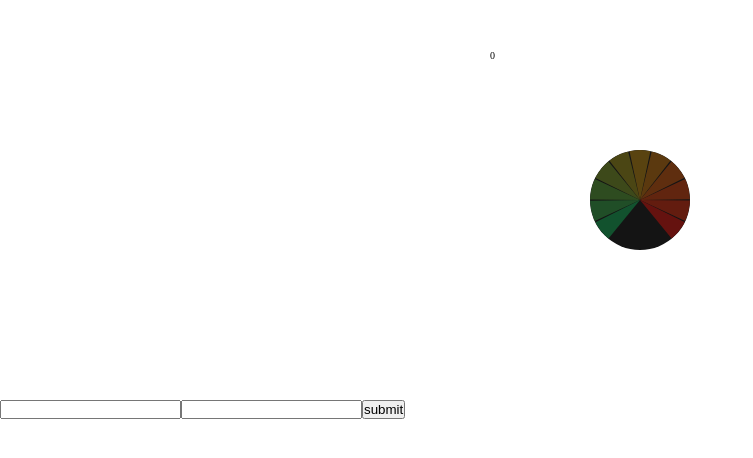
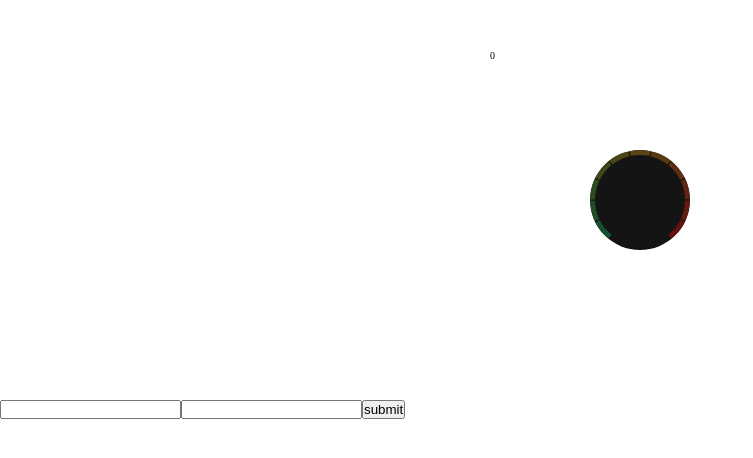
Before and after one commit to Nikolaj-Georgiev/reusable-gauge, a React (Vite) app in the folder second-try-react/gause-index-test/: page / in a window 1280 px wide. Shown: the top 458 px of the page, without its empty margins (0-753 px from the left). Built offline with nearby package versions, Linux system fonts and the light colour scheme.

Commit message:
added covering field

```diff
--- a/second-try-react/gause-index-test/src/components/Gauge.jsx
+++ b/second-try-react/gause-index-test/src/components/Gauge.jsx
@@ -18,12 +18,12 @@ export default function Gauge({ value, size }) {
   return (
     <>
       <div className={classes.container}>
-        <div class='center-content'>
+        <div className='center-content'>
           <p>0</p>
         </div>
-        <div class='gauge-center-hide'></div>
-        <div class='arrow-wrapper index-0'>
-          <div class='arrow'></div>
+        <div className={classes['center-hide']}></div>
+        <div className='arrow-wrapper index-0'>
+          <div className='arrow'></div>
         </div>
         <div className={containerSizeCss}>
           <div className={`${classes.piece} ${classes['piece--00']}`}></div>
--- a/second-try-react/gause-index-test/src/components/Gauge.module.css
+++ b/second-try-react/gause-index-test/src/components/Gauge.module.css
@@ -3,7 +3,7 @@
   height: 30rem;
   margin: 5rem auto;
   position: relative;
-  transition: all 0.4 ease-in-out;
+  transition: all 0.4s;
 }
 
 .gauge {
@@ -19,24 +19,55 @@
   left: 10rem;
 }
 
-.small {
+.gauge.small {
   width: 10rem;
   height: 10rem;
   top: 10rem;
   left: 10rem;
 }
-.medium {
+.gauge.medium {
   width: 15rem;
   height: 15rem;
   top: 7.5rem;
   left: 7.5rem;
 }
 
-.large {
+.gauge.large {
   width: 20rem;
   height: 20rem;
   top: 5rem;
   left: 5rem;
+}
+
+.center-hide {
+  width: 9rem;
+  height: 9rem;
+  position: absolute;
+  top: 10.5rem;
+  left: 10.5rem;
+  background-color: var(--gauge-bg);
+  border-radius: 50%;
+  z-index: 2;
+}
+
+.center-hide.small {
+  width: 9rem;
+  height: 9rem;
+  top: 10.5rem;
+  left: 10.5rem;
+}
+.center-hide.medium {
+  width: 14rem;
+  height: 14rem;
+  top: 8rem;
+  left: 8rem;
+}
+.center-hide.large {
+  width: 19rem;
+  height: 19rem;
+  position: absolute;
+  top: 5.5rem;
+  left: 5.5rem;
 }
 
 .piece {
@@ -61,37 +92,37 @@
 .piece:nth-child(1) {
   transform: rotate(0deg);
 }
-.piece:nth-child(1):before {
+/* .piece:nth-child(1):before {
   transform: rotate(25.71deg);
-}
+} */
 
 .piece:nth-child(2) {
   transform: rotate(25.71deg);
 }
-.piece:nth-child(2):before {
+/* .piece:nth-child(2):before {
   transform: rotate(25.71deg);
-}
+} */
 
 .piece:nth-child(3) {
   transform: rotate(51.42deg);
 }
-.piece:nth-child(3):before {
+/* .piece:nth-child(3):before {
   transform: rotate(25.71deg);
-}
+} */
 
 .piece:nth-child(4) {
   transform: rotate(77.13deg);
 }
-.piece:nth-child(4):before {
+/* .piece:nth-child(4):before {
   transform: rotate(25.71deg);
-}
+} */
 
 .piece:nth-child(5) {
   transform: rotate(102.84deg);
 }
-.piece:nth-child(5):before {
+/* .piece:nth-child(5):before {
   transform: rotate(25.71deg);
-}
+} */
 
 .piece:nth-child(6) {
   transform: rotate(128.55deg);
@@ -110,30 +141,30 @@
 .piece:nth-child(8) {
   transform: rotate(179.97deg);
 }
-.piece:nth-child(8):before {
+/* .piece:nth-child(8):before {
   transform: rotate(25.71deg);
-}
+} */
 
 .piece:nth-child(9) {
   transform: rotate(205.68deg);
 }
-.piece:nth-child(9):before {
+/* .piece:nth-child(9):before {
   transform: rotate(25.71deg);
-}
+} */
 
 .piece:nth-child(10) {
   transform: rotate(231.39deg);
 }
-.piece:nth-child(10):before {
+/* .piece:nth-child(10):before {
   transform: rotate(25.71deg);
-}
+} */
 
 .piece:nth-child(11) {
   transform: rotate(257.1deg);
 }
-.piece:nth-child(11):before {
+/* .piece:nth-child(11):before {
   transform: rotate(25.71deg);
-}
+} */
 
 /* .piece:nth-child(12) {
   transform: rotate(282.81deg);
```
